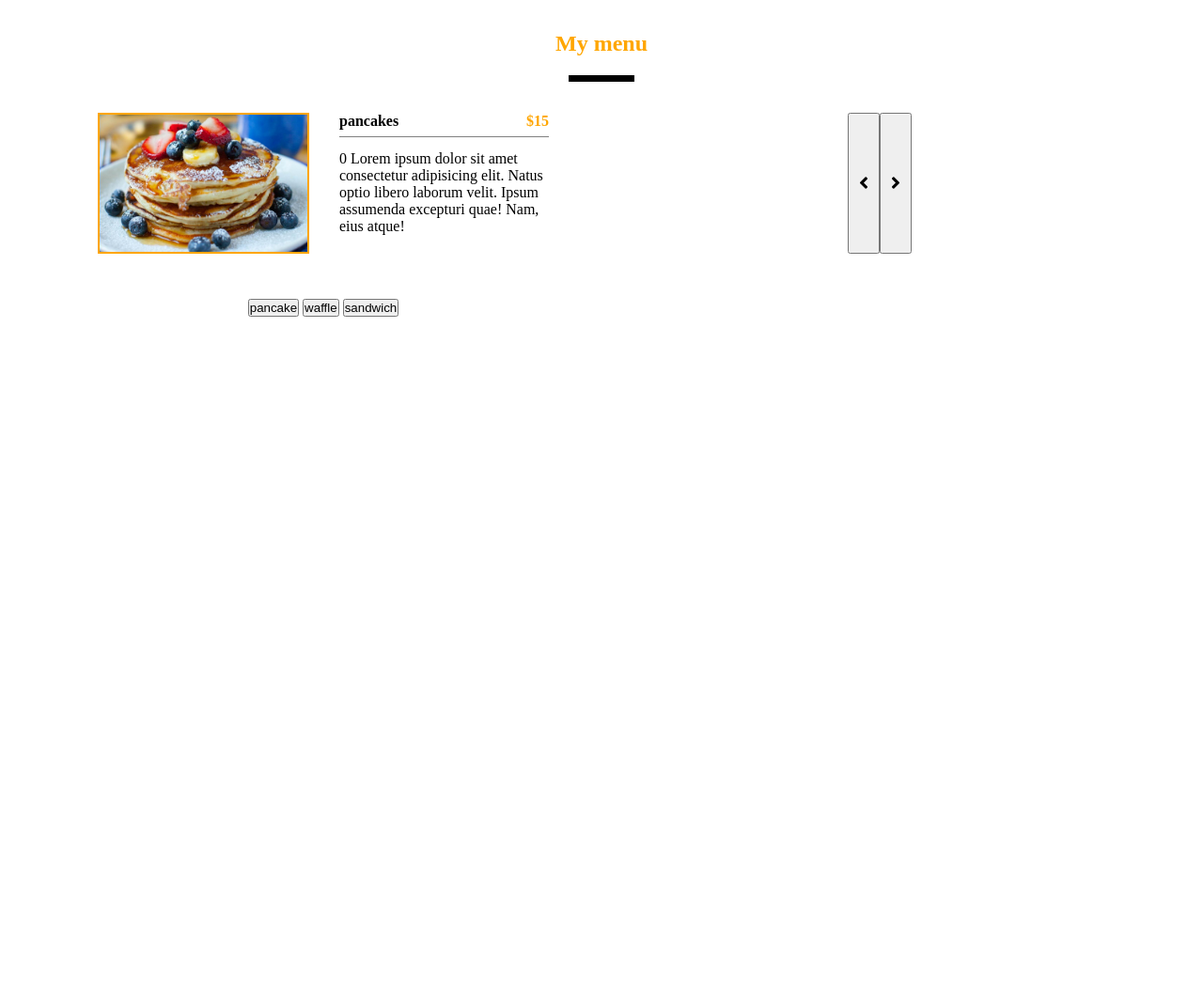
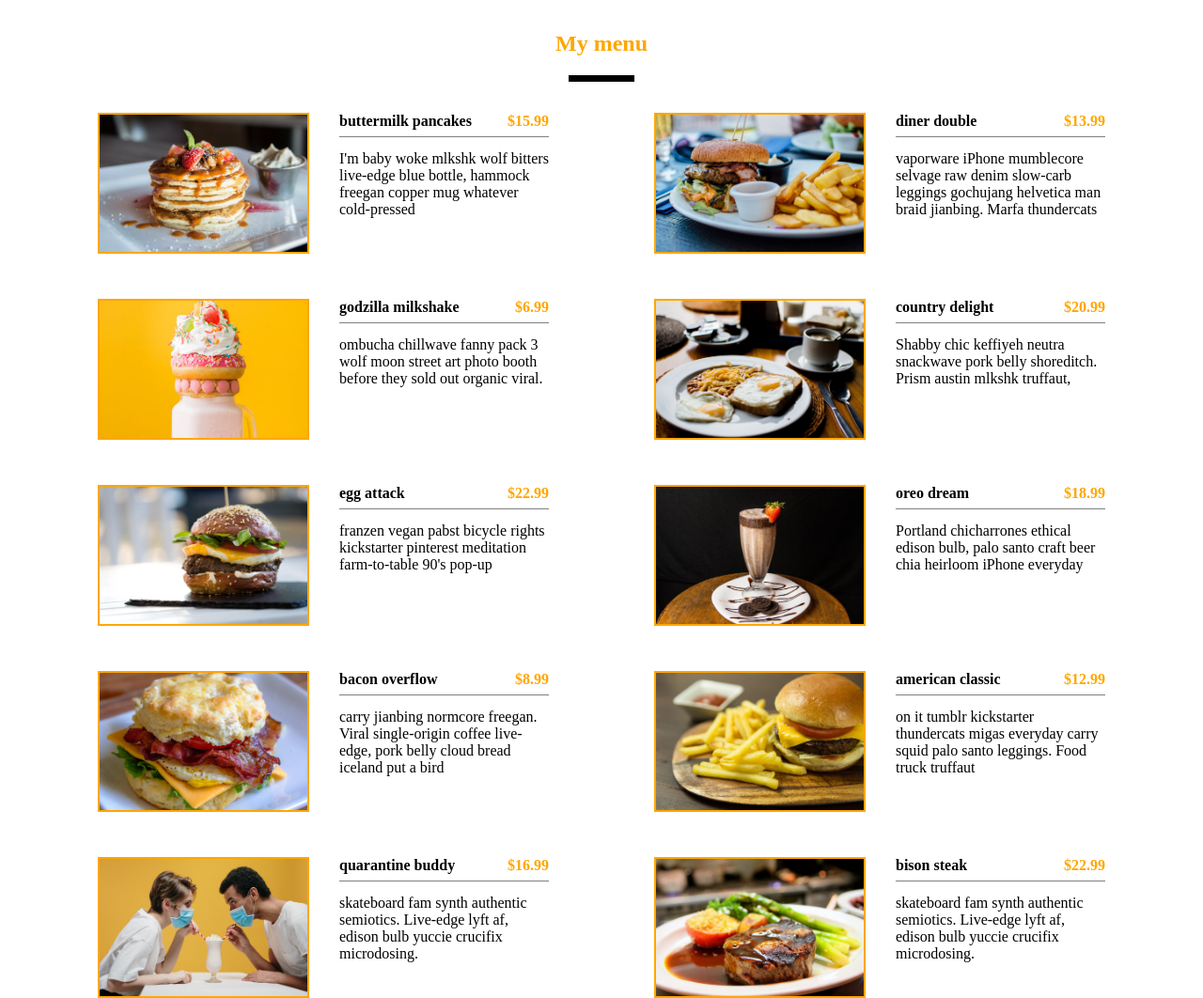
Before and after one commit to johannranudd/restaurant-menu, a plain HTML site: page index.html in a window 1280 px wide. Shown: the whole page at 94% size. Before the commit the page ends 800 px from the top, so only its background shows below. Drawn offline with Linux system fonts and the light colour scheme.

Commit message:
yeyeyeye

```diff
--- a/css/styles.css
+++ b/css/styles.css
@@ -86,21 +86,3 @@ main {
         height: 150px;
     }
 }
-
-
-/* !test */
-
-.buttons {
-    display: flex;
-    flex-direction: row-reverse;
-}
-
-.buttons button {
-    font-size: 20px;
-    padding: 10px;
-}
-
-.filterBtn {
-    font-size: 20px;
-    padding: 10px;
-}
--- a/index.html
+++ b/index.html
@@ -21,28 +21,19 @@
       <div class="section-center">
         <!-- single item -->
         <article class="menu-item">
-          <img src="/img/pancakes.jpg" class="photo" alt="menu item" />
+          <img src="/images/pancakes.jpg" class="photo" alt="menu item" />
             <div class="item-info">
                 <header>
-                <h4 class="item-name">Pancakes</h4>
+                <h4>Pancakes</h4>
                 <h4 class="price">$15</h4>
                 </header>
-                <p class="text">
+                <p class="item-text">
                 Lorem ipsum dolor sit amet consectetur adipisicing elit. Natus
                 optio libero laborum velit. Ipsum assumenda excepturi quae! Nam,
                 eius atque!
                 </p>
             </div>
         </article>
-        <div class="buttons">
-            <button class="nextBtn"><i class="fas fa-angle-right"></i></button>
-            <button class="prevBtn"><i class="fas fa-angle-left"></i></button>
-        </div>
-        <div class="search-btns">
-            <button class="pancakeBtn">pancake</button>
-            <button class="waffleBtn">waffle</button>
-            <button class="sandwichBtn">sandwich</button>
-        </div>
 
         <!-- end single item -->
 
--- a/js/script.js
+++ b/js/script.js
@@ -1,147 +1,104 @@
 const menu = [
   {
     id: 1,
-    title: "pancakes",
-    image: "../img/pancakes.jpg",
-    price: "$15",
-    text: "0 Lorem ipsum dolor sit amet consectetur adipisicing elit. Natus optio libero laborum velit. Ipsum assumenda excepturi quae! Nam, eius atque!",
+    title: "buttermilk pancakes",
+    category: "breakfast",
+    price: 15.99,
+    img: "./images/item-1.jpeg",
+    desc: `I'm baby woke mlkshk wolf bitters live-edge blue bottle, hammock freegan copper mug whatever cold-pressed `,
   },
   {
     id: 2,
-    title: "waffles",
-    image: "https://www.tasteandtellblog.com/wp-content/uploads/2020/01/Best-Waffle-Recipe-tasteandtellblog.com-1.jpg",
-    price: "$12",
-    text: "1 Lorem ipsum dolor sit amet consectetur adipisicing elit. Natus optio libero laborum velit. Ipsum assumenda excepturi quae! Nam, eius atque!",
+    title: "diner double",
+    category: "lunch",
+    price: 13.99,
+    img: "./images/item-2.jpeg",
+    desc: `vaporware iPhone mumblecore selvage raw denim slow-carb leggings gochujang helvetica man braid jianbing. Marfa thundercats `,
   },
   {
     id: 3,
-    title: "sandwich",
-    image: "https://hips.hearstapps.com/hmg-prod.s3.amazonaws.com/images/190322-ham-sandwich-horizontal-1553721016.png",
-    price: "$20",
-    text: "2 Lorem ipsum dolor sit amet consectetur adipisicing elit. Natus optio libero laborum velit. Ipsum assumenda excepturi quae! Nam, eius atque!",
+    title: "godzilla milkshake",
+    category: "shakes",
+    price: 6.99,
+    img: "./images/item-3.jpeg",
+    desc: `ombucha chillwave fanny pack 3 wolf moon street art photo booth before they sold out organic viral.`,
+  },
+  {
+    id: 4,
+    title: "country delight",
+    category: "breakfast",
+    price: 20.99,
+    img: "./images/item-4.jpeg",
+    desc: `Shabby chic keffiyeh neutra snackwave pork belly shoreditch. Prism austin mlkshk truffaut, `,
+  },
+  {
+    id: 5,
+    title: "egg attack",
+    category: "lunch",
+    price: 22.99,
+    img: "./images/item-5.jpeg",
+    desc: `franzen vegan pabst bicycle rights kickstarter pinterest meditation farm-to-table 90's pop-up `,
+  },
+  {
+    id: 6,
+    title: "oreo dream",
+    category: "shakes",
+    price: 18.99,
+    img: "./images/item-6.jpeg",
+    desc: `Portland chicharrones ethical edison bulb, palo santo craft beer chia heirloom iPhone everyday`,
+  },
+  {
+    id: 7,
+    title: "bacon overflow",
+    category: "breakfast",
+    price: 8.99,
+    img: "./images/item-7.jpeg",
+    desc: `carry jianbing normcore freegan. Viral single-origin coffee live-edge, pork belly cloud bread iceland put a bird `,
+  },
+  {
+    id: 8,
+    title: "american classic",
+    category: "lunch",
+    price: 12.99,
+    img: "./images/item-8.jpeg",
+    desc: `on it tumblr kickstarter thundercats migas everyday carry squid palo santo leggings. Food truck truffaut  `,
+  },
+  {
+    id: 9,
+    title: "quarantine buddy",
+    category: "shakes",
+    price: 16.99,
+    img: "./images/item-9.jpeg",
+    desc: `skateboard fam synth authentic semiotics. Live-edge lyft af, edison bulb yuccie crucifix microdosing.`,
+  },
+  {
+    id: 10,
+    title: "bison steak",
+    category: "dinner",
+    price: 22.99,
+    img: "./images/item-10.jpeg",
+    desc: `skateboard fam synth authentic semiotics. Live-edge lyft af, edison bulb yuccie crucifix microdosing.`,
   },
 ];
 
-let currentItem = 0;
-
-const nextBtn = document.querySelector(".nextBtn");
-const prevBtn = document.querySelector(".prevBtn");
-const itemName = document.querySelector(".item-name");
-const photo = document.querySelector(".photo");
-const price = document.querySelector(".price");
-const text = document.querySelector(".text");
+const sectionCenter = document.querySelector(".section-center");
 
 window.addEventListener("DOMContentLoaded", function () {
-  showMenuItem();
+  let displayMenu = menu.map(function (item) {
+
+    return `<article class="menu-item">
+    <img src=${item.img} class="photo" alt=${item.img} />
+      <div class="item-info">
+          <header>
+          <h4>${item.title}</h4>
+          <h4 class="price">$${item.price}</h4>
+          </header>
+          <p class="item-text">
+          ${item.desc}
+          </p>
+      </div>
+  </article>`;
+  });
+  displayMenu = displayMenu.join("");
+  sectionCenter.innerHTML = displayMenu;
 });
-
-function showMenuItem() {
-  const onDisplay = menu[currentItem];
-  itemName.textContent = onDisplay.title;
-  photo.src = onDisplay.image;
-  price.textContent = onDisplay.price;
-  text.textContent = onDisplay.text;
-}
-
-nextBtn.addEventListener("click", function () {
-  currentItem++;
-
-  if (currentItem > menu.length - 1) {
-    currentItem = 0;
-  }
-  showMenuItem();
-});
-
-prevBtn.addEventListener("click", function () {
-  currentItem--;
-
-  if (currentItem < 0) {
-    currentItem = menu.length - 1;
-  }
-  showMenuItem();
-});
-
-const pancakeBtn = document.querySelector(".pancakeBtn");
-const waffleBtn = document.querySelector(".waffleBtn");
-const sandwichBtn = document.querySelector(".sandwichBtn");
-
-pancakeBtn.addEventListener("click", function () {
-    for (let i = 0; i < menu.length; i++) {
-        if (menu[i].title === 'pancakes') {
-            currentItem = 0;
-            showMenuItem();
-        }
-    }
-});
-waffleBtn.addEventListener("click", function () {
-    for (let i = 0; i < menu.length; i++) {
-        if (menu[i].title === 'waffles') {
-            currentItem = 1;
-            showMenuItem();
-        }
-    }
-});
-sandwichBtn.addEventListener("click", function () {
-    for (let i = 0; i < menu.length; i++) {
-        if (menu[i].title === 'sandwich') {
-            currentItem = 2;
-            showMenuItem();
-        }
-    }
-});
-
-
-
-
-
-
-
-
-
-
-
-
-
-
-
-
-
-
-
-
-
-
-
-
-
-// console.log(menu[2].title.includes('sandwich'));
-
-// const returnItem = menu.map(function(elem) {
-//     return (elem.title, elem.id+1)
-// })
-
-// console.log(returnItem);
-
-// const rockets = [
-//     { country:'Russia', launches:32 },
-//     { country:'US', launches:23 },
-//     { country:'China', launches:16 },
-//     { country:'Europe(ESA)', launches:7 },
-//     { country:'India', launches:4 },
-//     { country:'Japan', launches:3 }
-// ];
-
-// function check() {
-// for (let i = 0; i < rockets.length; i++) {
-//   let result = rockets[i].launches;
-
-//   if (result === 32) {
-//       console.log(result);
-//       filterBtn.textContent = result;
-//   }
-
-// }
-
-// }
-
-// check();
```
Also changed, not shown: images/item-1.jpeg (added), images/item-10.jpeg (added), images/item-2.jpeg (added), images/item-3.jpeg (added), images/item-4.jpeg (added), images/item-5.jpeg (added), images/item-6.jpeg (added), images/item-7.jpeg (added), images/item-8.jpeg (added), images/item-9.jpeg (added), images/pancakes.jpg (renamed from img/pancakes.jpg), img/mememe-gimp.jpeg (deleted), img/nikolai-2.jpg (deleted).
